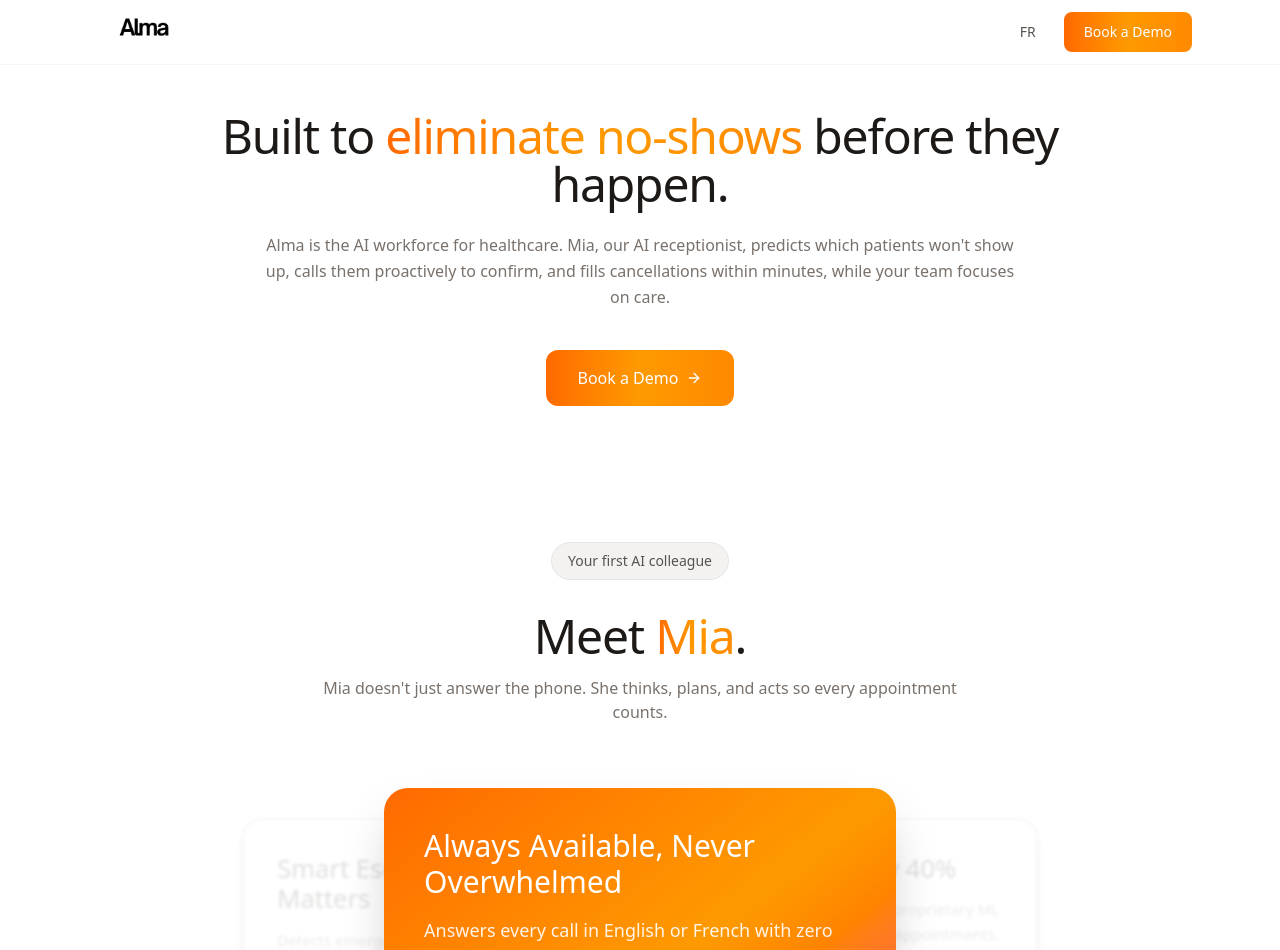
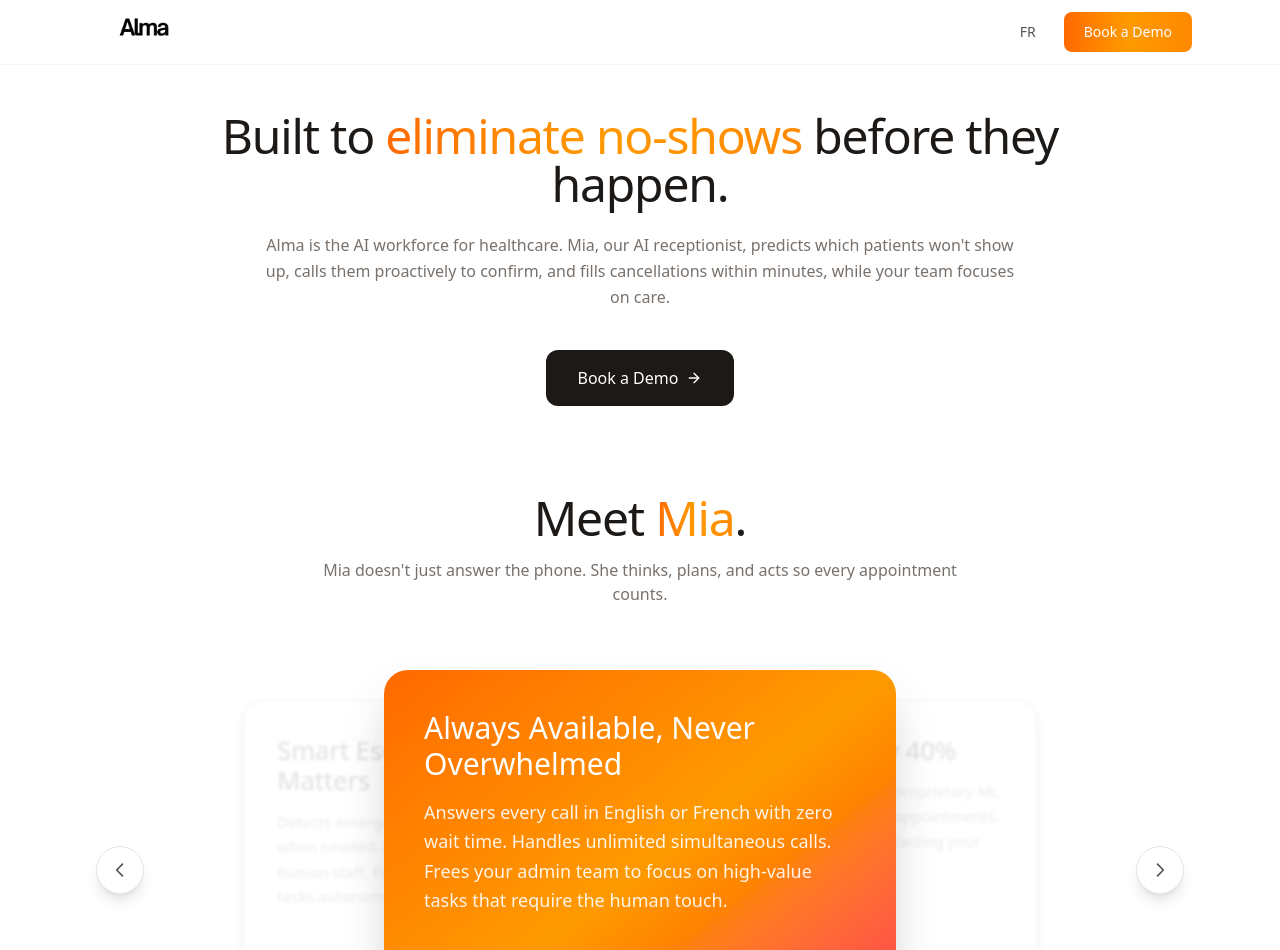
Before and after one commit to sachagucci/alma-website, a Next.js app: page / in a window 1280 px wide. Shown: the top 950 px of the page. Built offline with nearby package versions, Linux system fonts and the light colour scheme.

Commit message:
Reduce spacing between hero and Mia section, hide badge, change hero CTA to black
Co-authored-by: Cursor <cursoragent@cursor.com>

```diff
--- a/src/app/page.tsx
+++ b/src/app/page.tsx
@@ -184,7 +184,7 @@ function HeroSection({ onContactClick }: { onContactClick: () => void }) {
   const { t } = useLanguage()
 
   return (
-    <section className="pt-28 pb-8 px-6">
+    <section className="pt-28 pb-4 px-6">
       <div className="max-w-5xl mx-auto">
         <FadeIn>
           <h1 className="text-4xl md:text-5xl font-light tracking-tight text-center mb-6">
@@ -206,7 +206,7 @@ function HeroSection({ onContactClick }: { onContactClick: () => void }) {
           <div className="flex flex-col sm:flex-row gap-4 justify-center mb-14">
             <button
               onClick={onContactClick}
-              className="px-8 py-4 bg-gradient-to-r from-orange-500 via-amber-500 to-orange-400 text-white font-medium rounded-xl hover:shadow-lg transition-all flex items-center justify-center gap-2"
+              className="px-8 py-4 bg-stone-900 text-white font-medium rounded-xl hover:bg-black transition-all flex items-center justify-center gap-2"
             >
               {t.hero.ctaPrimary}
               <ArrowRight className="w-4 h-4" />
@@ -359,15 +359,16 @@ function MiaSection() {
   }
 
   return (
-    <section className="pt-12 pb-12 px-6 overflow-hidden">
+    <section className="pt-4 pb-12 px-6 overflow-hidden">
       <div className="max-w-6xl mx-auto">
         <FadeIn>
           <div className="text-center mb-16">
-            <div className="flex justify-center mb-8">
+            {/* Temporarily commented out - badge doesn't look good without video */}
+            {/* <div className="flex justify-center mb-8">
               <span className="px-4 py-2 bg-stone-200/50 text-stone-600 text-sm font-medium rounded-full border border-stone-200">
                 {t.mia.role}
               </span>
-            </div>
+            </div> */}
             <h2 className="text-4xl md:text-5xl font-light tracking-tight mb-4">
               {t.mia.headlinePrefix}{' '}
               <span className="bg-gradient-to-r from-orange-500 via-amber-500 to-orange-400 bg-clip-text text-transparent">
```
